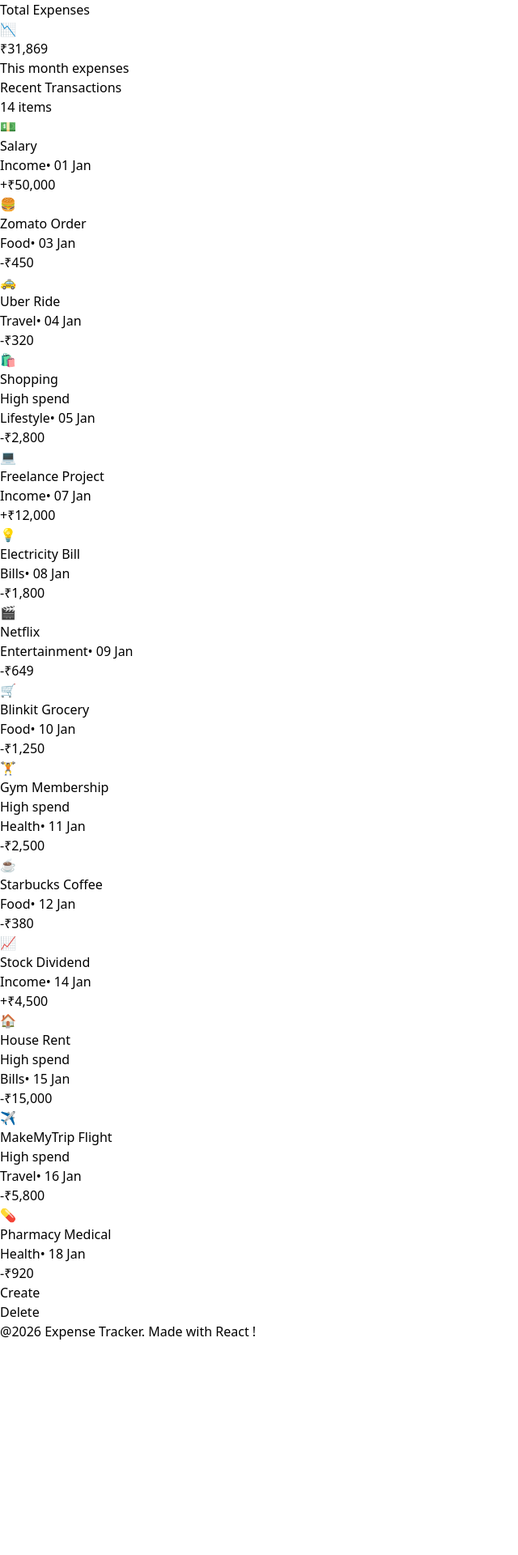
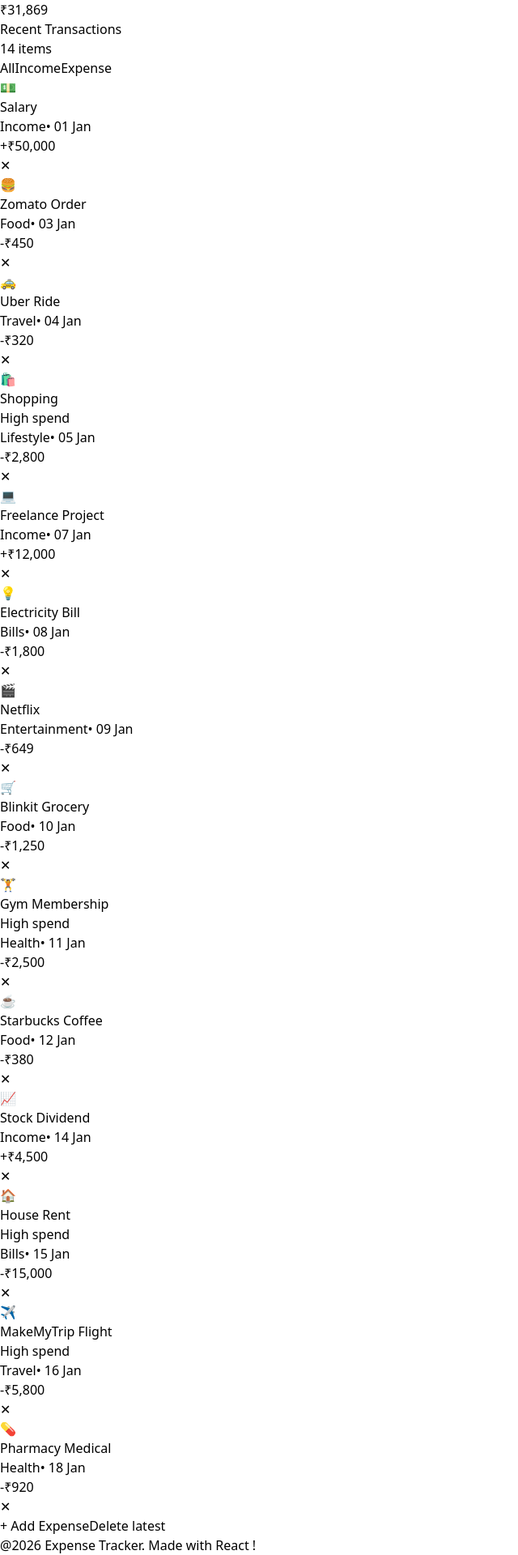
Before and after one commit to Poonam-D07/react-journey-from-zero, a React (Vite) app: page / in a window 1280 px wide. Shown: the part 288-2208 px from the top of the page at 81% size, without its empty margins (0-640 px from the left). Before the commit the page ends 1944 px from the top, so only its background shows below. Built offline with nearby package versions, Linux system fonts and the light colour scheme.

Commit message:
Day 4: Fix Button usage, filtered count, and Tailwind classes

```diff
--- a/src/App.jsx
+++ b/src/App.jsx
@@ -1,15 +1,35 @@
+import { useState } from "react";
 import Button from "./components/Button";
 import Card from "./components/Card";
 import Footer from "./components/Footer";
 import Navbar from "./components/Navbar";
-import SummeryCard from "./components/SummeryCard";
+import SummeryCard from "./components/SummaryCard";
 import TransactionList from "./components/TransactionList";
-import { transactions } from "./data/transaction";
+import { transactions as initialTransactions } from "./data/transaction";
 
 
 
 
+const sampleExpenses = [
+  { icon: "☕", title: "Chai Tapri", category: "Food", amount: 60 },
+  { icon: "⛽", title: "Petrol", category: "Travel", amount: 1200 },
+  { icon: "📚", title: "Udemy Course", category: "Education", amount: 499 },
+  { icon: "🍕", title: "Dominos Pizza", category: "Food", amount: 780 },
+  { icon: "🎮", title: "Game Purchase", category: "Entertainment", amount: 2999 },
+];
+
+const filterTabs = [
+  { value: "all", label: "All" },
+  { value: "income", label: "Income" },
+  { value: "expense", label: "Expense" },
+];
+
+
 function App() {
+  const [transactions, setTransactions] = useState(initialTransactions);
+  const [filter, setFilter] = useState("all");
+
+    // Derived values: state se hi nikalte hain, alag state nahi banate
     const totalIncome = transactions
           .filter((t)=>t.type === "income")
           .reduce((sum, t) => sum + t.amount, 0);
@@ -20,6 +40,31 @@ function App() {
 
     const balance = totalIncome - totalExpense;
 
+    const visibleTransactions = filter === "all" ? transactions : transactions.filter((t) => t.type === filter);
+
+    // ---- Event handlers ----
+    const handleAdd = () =>{
+          const sample = sampleExpenses[Math.floor(Math.random() * sampleExpenses.length)];
+
+          const newTransaction = {
+      ...sample,
+      id: Date.now(), // unique id
+      type: "expense",
+      date: new Date().toLocaleDateString("en-IN", { day: "2-digit", month: "short" }),
+    };
+     setTransactions((prev) => [newTransaction, ...prev]);
+  };
+
+  const handleDelete = (id) => {
+    setTransactions((prev) => prev.filter((t) => t.id !== id));
+  };
+
+  const handleDeleteLatest = () => {
+    setTransactions((prev) => prev.slice(1));
+  };
+
+
+
   return (
     <div className='min-h-screen bg-slate-200'>
       <Navbar />
@@ -27,7 +72,7 @@ function App() {
       <main className="max-w-5xl mx-auto p-6">
         <div className="mb-8">
              <h2 className="text-3xl font-bold text-slate-800"> Dashboard</h2>
-             <p className="text-slate-500"> Aapke paise ka poora hisaab , matr ek jagah</p>
+             <p className="text-slate-500"> Aapke paise ka poora hisaab, sirf ek jagah.</p>
              </div>
 
 {/* Summary Cards */}
@@ -35,7 +80,6 @@ function App() {
           <SummeryCard
           title="Total Balance"
           amount={balance}
-          subtitle="This month balance"
           icon="💼"
           gradient="bg-gradient-to-br from-indigo-500 to-purple-600"
           />
@@ -43,7 +87,6 @@ function App() {
           <SummeryCard
             title="Total Income"
             amount={totalIncome}
-            subtitle="This month income"
             icon="📈"
             gradient="bg-gradient-to-br from-emerald-500 to-teal-600"
           />
@@ -51,7 +94,6 @@ function App() {
           <SummeryCard
             title="Total Expenses"
             amount={totalExpense}
-            subtitle="This month expenses"
             icon="📉"
             gradient="bg-gradient-to-br from-rose-500 to-orange-600"
           />
@@ -59,8 +101,8 @@ function App() {
 
         {/* Recent Transactions */}
         {/* <section className="mt-10 rounded-2xl bg-white p-6 shadow"> */}
-          <Card>
-            <div className="mb-2 flex items-center justify-between">
+          <Card className="mt-10 rounded-2xl bg-white p-6 shadow">
+            <div className="mb-4 flex flex-wrap items-center justify-between gap-3">
           <h3 className=" text-xl font-bold text-slate-800">
              Recent Transactions
           </h3>
@@ -70,24 +112,25 @@ function App() {
           </span>
              </div>
 
-          <TransactionList transactions={transactions}/>
+             {/* Filter tabs */}
+             <div className="mb-2 flex gap-2">
+            {filterTabs.map((tab)=>(
+              <button
+              key={tab.value}
+              onClick={()=> setFilter(tab.value)}
+              className={`rounded-full px-4 py-1.5 text-sm font-medium transition ${filter === tab.value?"bg-indigo-600 text-white": "bg-slate-200 text-slate-600 hover:bg-slate-300"}`}
+              > {tab.label}</button>
+            ))}
+             </div>
+
+          <TransactionList transactions={visibleTransactions} onDelete={handleDelete}/>
         {/* </section> */}
         </Card>
 
         {/* button */}
-        <div className="flex items-center justify-center gap-8 p-6 ">
-          <div className=" ">
-                  <Button
-                text= "Create"
-                color= "blue"
-                />
-          </div>
-          <div>
-                <Button
-                text= "Delete"
-                color= "red"
-                />
-          </div>
+     <div className="mt-6 flex justify-center gap-4">
+            <Button text="+ Add Expense" color="blue" onClick={handleAdd} />
+            <Button text="Delete latest" color="red" onClick={handleDeleteLatest} />
         </div>
       </main>
 
--- a/src/components/Button.jsx
+++ b/src/components/Button.jsx
@@ -1,15 +1,20 @@
 
- function Button({ text, color}) {
-      const bgClass = color === 'red' ? 'bg-red-600 hover:bg-red-700' : 'bg-blue-600 hover:bg-blue-700';
+ function Button({ text, color="blue", onClick}) {
+const colors = {
+    blue: "bg-blue-600 hover:bg-blue-700",
+    red: "bg-red-600 hover:bg-red-700",
+    green: "bg-green-600 hover:bg-green-700",
+  };
 
   return (
-    <div>
-    <button className={`${bgClass} text-white font-semibold px-5 py-2.5 rounded-lg shadow-md transition-colors duration-200 focus:outline-none focus:ring-2 focus:ring-offset-2 ${color === 'red' ? 'focus:ring-red-500' : 'focus:ring-blue-500'}`}>
-                {text}
-            </button>
-
-    </div>
-        )
+   <button
+   onClick={onClick}
+   className={`${colors[color]} rounded-lg px-4 py-2 text-sm font-semibold text-white transition active:scale-95`}
+   >
+    {text}
+   </button>
+        );
 }
 
+
 export default Button;
--- a/src/components/Card.jsx
+++ b/src/components/Card.jsx
@@ -1,7 +1,7 @@
 
-function Card({ children}) {
+function Card({ children, className=" "}) {
   return (
-    <section className="mt-10 rounded-2xl bg-white p-6 shadow">
+    <section className={` rounded-2xl bg-white p-6 shadow ${className} `}>
         {children}
     </section>
   )
--- a/src/components/TransactionItem.jsx
+++ b/src/components/TransactionItem.jsx
@@ -1,5 +1,5 @@
 
- function TransactionItem( { icon, title, category, date, amount, type = "expense"}) {
+ function TransactionItem( { id, icon, title, category, date, amount, type = "expense", onDelete }) {
     const isIncome = type ==="income";
     const isHighSpend = !isIncome && amount>2000;
   return (
@@ -34,10 +34,19 @@
                 </div>
             </div>
         </div>
-
+        <div className="flex items-center gap-4">
         <p className={`font-bold ${isIncome ? "text-green-600" : "text-red-500"}`}>
             {isIncome ? "+" : "-"}₹{amount.toLocaleString("en-IN")}
         </p>
+
+        <button
+            onClick={()=> onDelete(id)}
+            aria-label={`Delete ${title}`}
+            className="rounded-full p-2 text-slate-400 transition hover:bg-red-50 hover:text-red-600"
+        >
+            ✕
+        </button>
+        </div>
     </div>
   )
 }
--- a/src/components/TransactionList.jsx
+++ b/src/components/TransactionList.jsx
@@ -1,26 +1,29 @@
 import TransactionItem from "./TransactionItem";
 
-function TransactionList( { transactions }) {
+function TransactionList( { transactions, onDelete }) {
     if(transactions.length === 0){
   return (
-    <div>
-        <p>📭</p>
-        <p>Koi transaction nahi mila</p>
-        <p>Pehla expense add karke shuru karo.</p>
+    <div className="py-12 text-center">
+        <p className="text-5xl">📭</p>
+        <p className="mt-3 font-semibold text-slate-700">Koi transaction nahi mila</p>
+        <p className="text-sm  text-slate-500">Naya expense add karke dekho</p>
     </div>
+
   );
 }
 return(
-    <div>
+    <div className="divide-y divide-slate-200">
         {transactions.map((t)=> (
            <TransactionItem
         key={t.id}
+        id={t.id}
         icon={t.icon}
         title={t.title}
         category={t.category}
         date={t.date}
         amount={t.amount}
         type = {t.type}
+          onDelete={onDelete}
         />
         ))}
 
```
Also changed, not shown: src/components/SummaryCard.jsx (renamed from src/components/SummeryCard.jsx).
